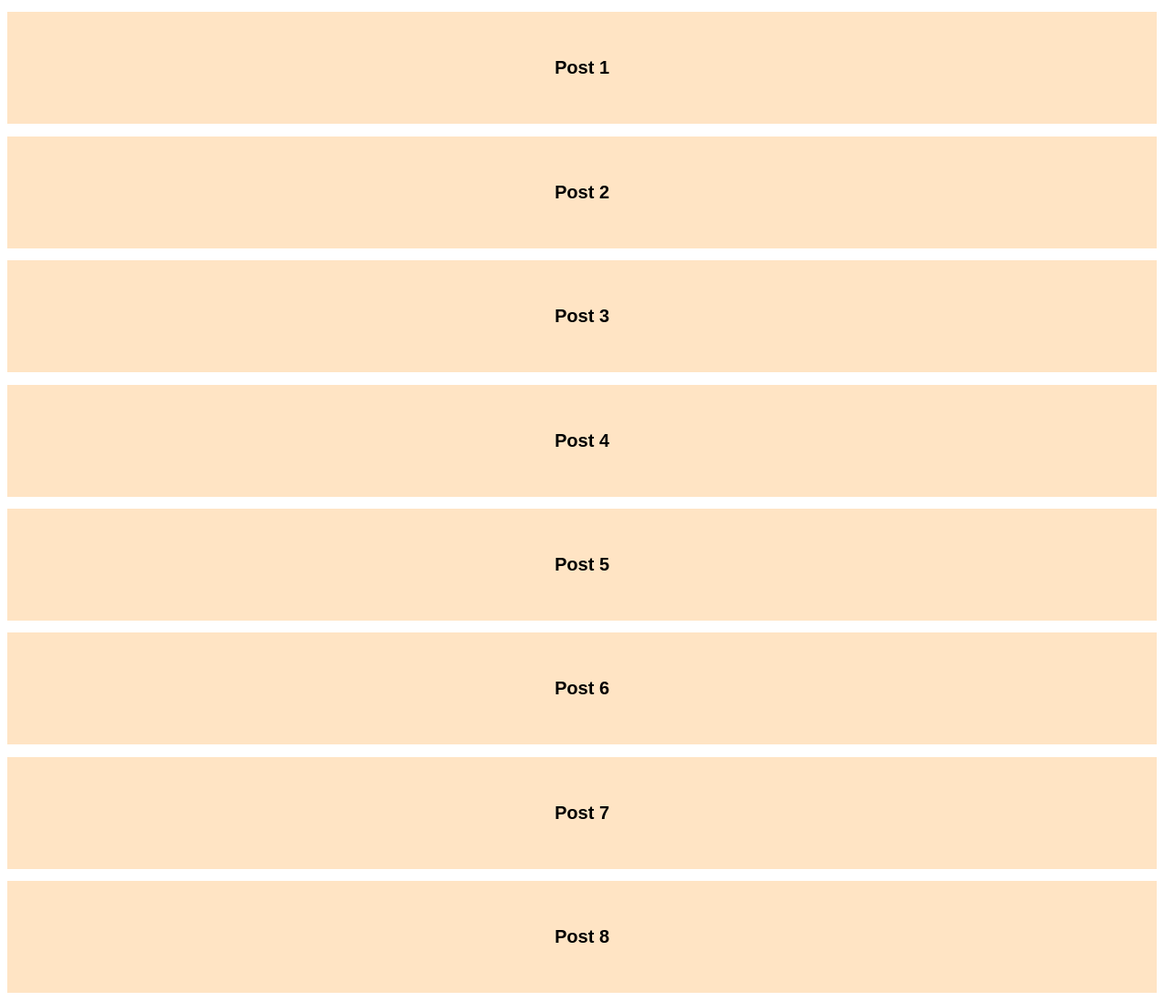
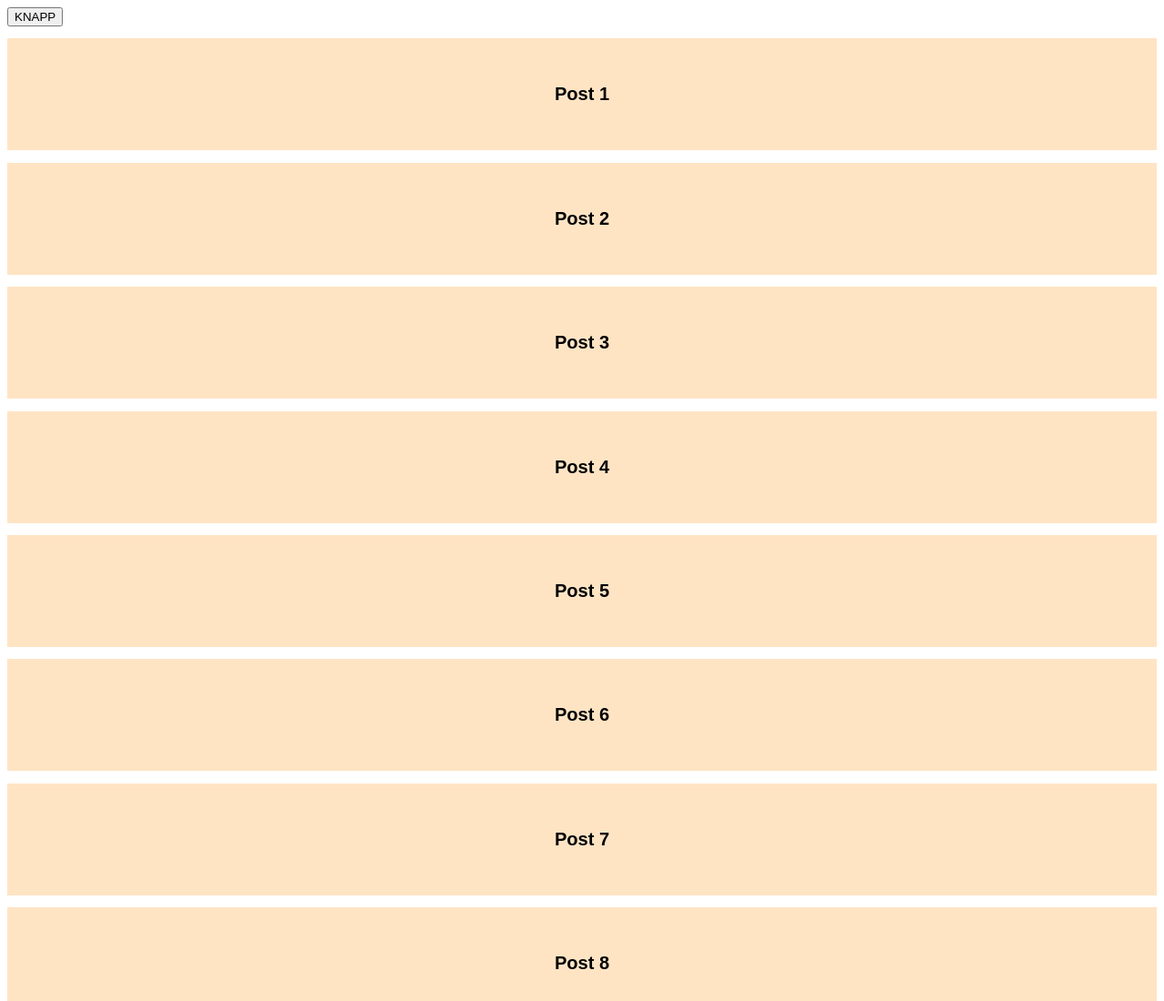
Before and after one commit to LloydElery/lloydelery.github.io, a plain HTML site: page index.html in a window 1280 px wide. Shown: the top 1100 px of the page at 91% size. Drawn offline with Linux system fonts and the light colour scheme; no server answers.

Commit message:
nada, just pilling

```diff
--- a/index.html
+++ b/index.html
@@ -112,10 +112,13 @@
                 document.querySelector('#posts').append(post);
             }
 
+
         </script>
     </head>
         <body>
-         <h1>Post 1</h1>
+            <div><button>KNAPP</button>
+            <h1>Post 1</h1>
+            </div>
          <h1>Post 2</h1>
          <h1>Post 3</h1>
          <h1>Post 4</h1>
```
